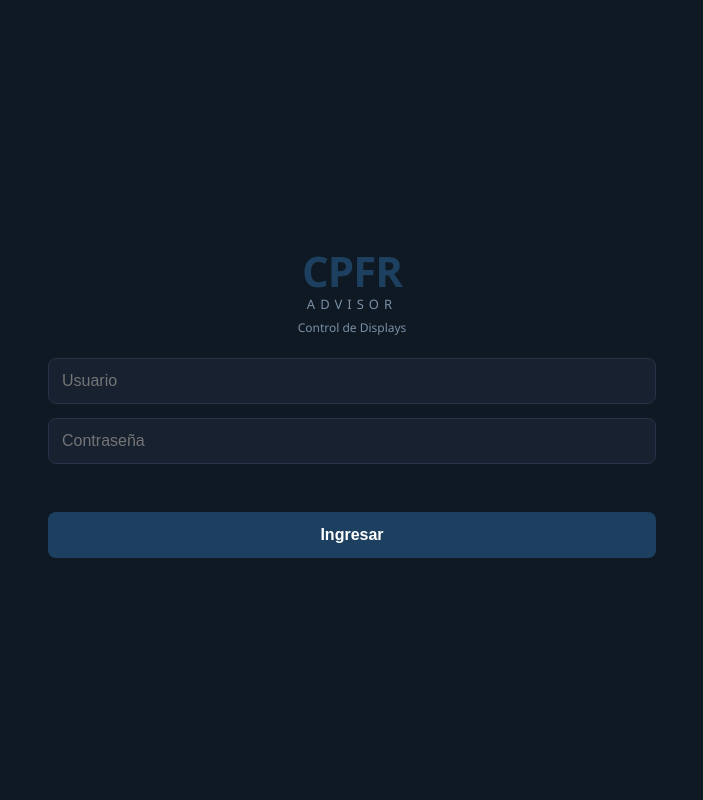
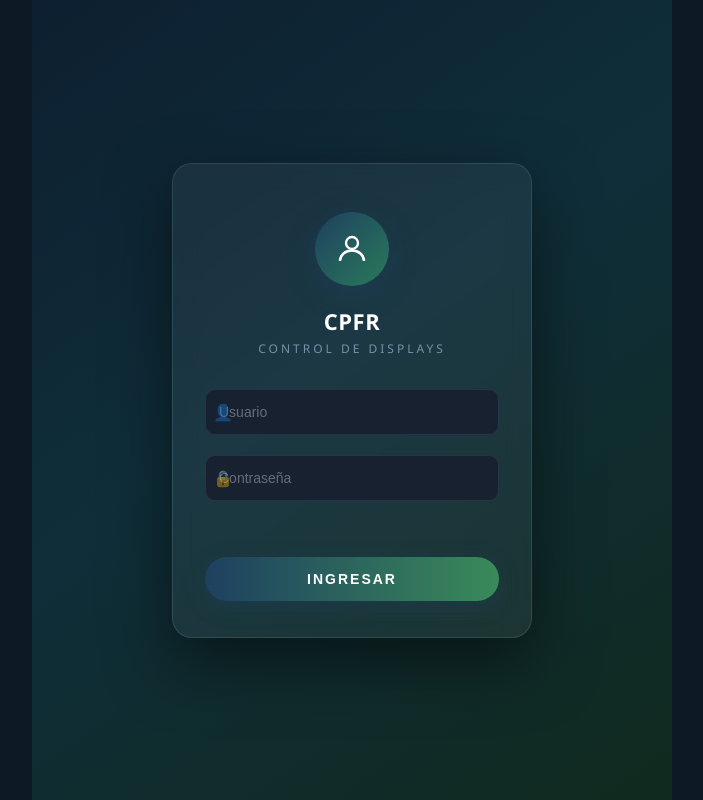
Before and after one commit to penaranda7pau/displays-app, a Flask app: page / in a window 1280 px wide. Shown: the whole page, without its empty margins (288-991 px from the left). Run offline with Flask 3, Linux system fonts and the light colour scheme.

Commit message:
UI: rediseno login con card flotante, avatar, gradiente y inputs modernos

```diff
--- a/backend/templates/index.html
+++ b/backend/templates/index.html
@@ -11,7 +11,7 @@
     --verde:   #6aaa4f;
     --verde2:  #558a3e;
     --rojo:    #f04040;
-    --fondo:   #0f1923;
+    --fondo:   #0d1a26;
     --card:    #172130;
     --card2:   #1e2d3d;
     --borde:   #253448;
@@ -26,16 +26,71 @@
     #panel { max-width: 1100px; padding: 24px 32px; }
   }
 
-  /* LOGIN */
-  #login { display: flex; flex-direction: column; justify-content: center; min-height: 100vh; gap: 14px; }
-  .login-logo { text-align: center; margin-bottom: 8px; }
-  .login-logo .logo-cpfr { font-size: 42px; font-weight: 900; color: var(--azul); letter-spacing: -1px; }
-  .login-logo .logo-advisor { font-size: 13px; letter-spacing: 5px; color: var(--muted); text-transform: uppercase; margin-top: -4px; }
-  .login-logo .logo-sub { font-size: 12px; color: var(--muted); margin-top: 6px; }
-  input[type=text], input[type=password] { width: 100%; padding: 13px; border-radius: 8px; border: 1px solid var(--borde); background: var(--card); color: var(--texto); font-size: 16px; }
-  .btn { width: 100%; padding: 14px; border-radius: 8px; border: none; font-size: 16px; font-weight: bold; cursor: pointer; }
-  .btn-verde { background: var(--azul); color: #fff; }
-  .btn-verde:hover { background: var(--azul2); }
+  /* ── LOGIN ────────────────────────────────────────────────────── */
+  #login {
+    display: flex; flex-direction: column; align-items: center;
+    justify-content: center; min-height: 100vh; padding: 24px;
+    background: linear-gradient(145deg, #0d1f30 0%, #0f2e3a 45%, #102a1e 100%);
+  }
+  .login-card {
+    background: rgba(255,255,255,0.05);
+    backdrop-filter: blur(12px);
+    -webkit-backdrop-filter: blur(12px);
+    border: 1px solid rgba(255,255,255,0.10);
+    border-radius: 20px;
+    padding: 48px 32px 36px;
+    width: 100%; max-width: 360px;
+    display: flex; flex-direction: column; align-items: center; gap: 0;
+    box-shadow: 0 24px 64px rgba(0,0,0,0.5);
+    position: relative;
+  }
+  .login-avatar {
+    width: 74px; height: 74px; border-radius: 50%;
+    background: linear-gradient(135deg, #1e4060, #2a7a5a);
+    display: flex; align-items: center; justify-content: center;
+    margin-bottom: 20px;
+    box-shadow: 0 8px 24px rgba(30,64,96,0.5);
+  }
+  .login-avatar svg { width: 36px; height: 36px; stroke: #fff; fill: none; stroke-width: 1.6; }
+  .login-card h1 {
+    font-size: 22px; font-weight: 700; color: #fff; letter-spacing: 0.5px;
+    margin-bottom: 4px;
+  }
+  .login-card .login-sub {
+    font-size: 12px; color: var(--muted); letter-spacing: 3px;
+    text-transform: uppercase; margin-bottom: 32px;
+  }
+  .login-field {
+    width: 100%; position: relative; margin-bottom: 20px;
+  }
+  .login-field input {
+    width: 100%; background: transparent; border: none;
+    border-bottom: 1.5px solid rgba(255,255,255,0.2);
+    color: #fff; font-size: 15px; padding: 10px 10px 10px 36px;
+    outline: none; transition: border-color 0.2s;
+  }
+  .login-field input:focus { border-bottom-color: var(--verde); }
+  .login-field input::placeholder { color: rgba(255,255,255,0.35); font-size: 14px; }
+  .login-field .field-icon {
+    position: absolute; left: 8px; top: 50%; transform: translateY(-50%);
+    opacity: 0.45; font-size: 16px; pointer-events: none;
+  }
+  .btn-login {
+    width: 100%; padding: 14px; border-radius: 50px; border: none;
+    font-size: 14px; font-weight: 700; letter-spacing: 2px; text-transform: uppercase;
+    background: linear-gradient(90deg, #1e4060, #3a8a5a);
+    color: #fff; cursor: pointer; margin-top: 8px;
+    box-shadow: 0 6px 20px rgba(30,64,96,0.4);
+    transition: opacity 0.2s, transform 0.1s;
+  }
+  .btn-login:hover { opacity: 0.92; transform: translateY(-1px); }
+  .btn-login:active { transform: translateY(0); }
+
+  /* inputs globales (fuera del login) */
+  input[type=text], input[type=password] { width: 100%; padding: 13px; border-radius: 10px; border: 1px solid var(--borde); background: var(--card); color: var(--texto); font-size: 16px; }
+  .btn { width: 100%; padding: 14px; border-radius: 10px; border: none; font-size: 15px; font-weight: bold; cursor: pointer; transition: opacity 0.15s; }
+  .btn:hover { opacity: 0.88; }
+  .btn-verde { background: linear-gradient(90deg, #1e4060, #3a8a5a); color: #fff; }
   .btn-azul  { background: var(--azul2); color: #fff; }
   .btn-gris  { background: var(--card); color: var(--texto); }
   .error { color: var(--rojo); text-align: center; font-size: 14px; min-height: 20px; }
@@ -131,15 +186,28 @@
 
 <!-- LOGIN -->
 <div id="login" class="screen active">
-  <div class="login-logo">
-    <div class="logo-cpfr">CPFR</div>
-    <div class="logo-advisor">Advisor</div>
-    <div class="logo-sub">Control de Displays</div>
+  <div class="login-card">
+    <div class="login-avatar">
+      <svg viewBox="0 0 24 24" xmlns="http://www.w3.org/2000/svg">
+        <circle cx="12" cy="8" r="4"/>
+        <path d="M4 20c0-4 3.6-7 8-7s8 3 8 7"/>
+      </svg>
+    </div>
+    <h1>CPFR</h1>
+    <div class="login-sub">Control de Displays</div>
+    <div class="login-field">
+      <span class="field-icon">👤</span>
+      <input type="text" id="inp-usuario" placeholder="Usuario" autocomplete="off"
+             onkeydown="if(event.key==='Enter')document.getElementById('inp-password').focus()">
+    </div>
+    <div class="login-field">
+      <span class="field-icon">🔒</span>
+      <input type="password" id="inp-password" placeholder="Contraseña"
+             onkeydown="if(event.key==='Enter')doLogin()">
+    </div>
+    <div class="error" id="login-error" style="width:100%;margin-bottom:8px;"></div>
+    <button class="btn-login" onclick="doLogin()">Ingresar</button>
   </div>
-  <input type="text" id="inp-usuario" placeholder="Usuario" autocomplete="off">
-  <input type="password" id="inp-password" placeholder="Contraseña">
-  <div class="error" id="login-error"></div>
-  <button class="btn btn-verde" onclick="doLogin()">Ingresar</button>
 </div>
 
 <!-- TIENDAS -->
@@ -886,17 +954,24 @@ function renderResultadosIA() {
   });
 }
 async function decidirValidacion(id, decision, btn) {
+  const row = btn ? btn.closest('.tbl-row') : null;
   if (btn) { btn.disabled = true; btn.textContent = '...'; }
+  // Quitar la fila visualmente de inmediato
+  if (row) row.style.opacity = '0.3';
   try {
     const r = await fetch(API + '/api/validacion/' + id + '/decision', {
       method: 'POST', headers: {'Content-Type':'application/json'},
       body: JSON.stringify({rol: usuario.rol, decision})
     });
     const d = await r.json();
-    if (d.error) { alert(d.error); return; }
-    await cargarProgreso();
+    if (d.error) { alert(d.error); if (row) row.style.opacity = '1'; return; }
+    // Quitar la fila de la lista sin recargar todo
+    if (row) row.remove();
+    // Actualizar chips en background sin bloquear UI
+    cargarProgreso();
   } catch(e) {
-    alert('Error de red — el servidor puede estar iniciando, espera 30 segundos e intenta de nuevo');
+    alert('Error de red — espera 30 segundos e intenta de nuevo');
+    if (row) row.style.opacity = '1';
     if (btn) { btn.disabled = false; btn.textContent = decision === 'APROBADO' ? '✓ Correcta' : '✗ Denegar'; }
   }
 }
```
